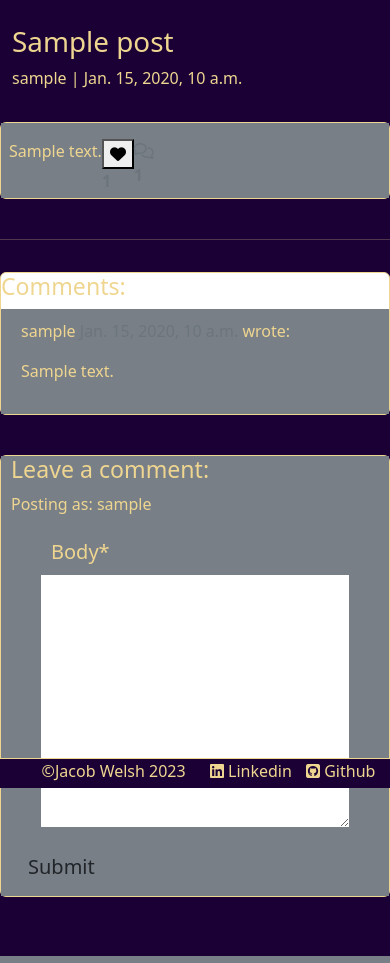
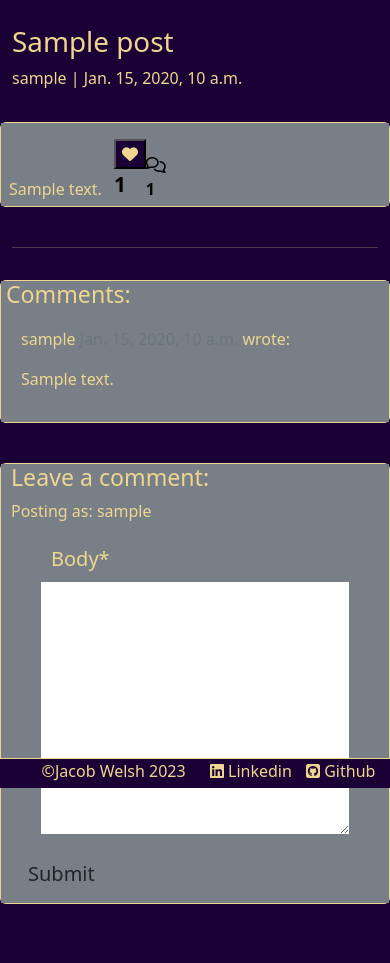
Before and after one commit to Welshy92/everyday-legends, a Django app: a page that uses templates/user-post.html in a window 390 px wide. Shown: the part 56-1019 px from the top of the page. Run offline with Django 3.2, Linux system fonts and the light colour scheme; a user stored in the database is signed in; tables that the repository leaves empty hold one stand-in row (values such as "Sample post"); some libraries are stand-ins or nearby versions.

Commit message:
Add styling to user posts

```diff
--- a/static/css/style.css
+++ b/static/css/style.css
@@ -70,17 +70,24 @@ footer {
 
 /* Bootstrap form overrides */
 
-.row > * {
-    padding-left: 0px;
-    padding-right: 0px
-}
-
 .pagination {
     margin: 0;
 }
 
 .card-body {
     background-color: rgb(120, 127, 135);
+}
+
+.h3-post {
+    background-color: rgb(120, 127, 135);
+    margin-bottom: 0px;
+    border-bottom: 8px solid rgb(120, 127, 135);
+    padding-left: 5px;
+}
+
+.no-pad {
+    padding-left: 0px;
+    padding-right: 0px;
 }
 
 .card {
@@ -212,6 +219,11 @@ footer {
     font-size: 125%;
 }
 
+textarea > #id_body {
+    border-right : 2.5% solid transparent;
+    border-left : 2.5% solid transparent;
+}
+
 .form-select[multiple] {
     border-top: 0px solid transparent;
     border-bottom: 0px solid transparent;
@@ -233,7 +245,7 @@ footer {
     border-right: 30px solid transparent;
 }
 
-.post-btn{
+.post-btn {
     color: #1A0035;
     background-color: #EFD690;
     position: relative;
@@ -242,18 +254,45 @@ footer {
     width: 30%
 }
 
-.post-btn2{
+.post-btn2 {
     left: 35%
 }
 
-.post-body{
+
+strong > .text-secondary {
+    font-size: 21px;
+}
+
+.text-secondary {
+    color: black !important;
+    position: relative;
+    bottom: 0;
+}
+
+.btn-like {
+    background-color: #1A0035;
+    color: #EFD690;
+}
+
+.post-body {
     padding-left: 10px;
+    align-items: flex-end;
 }
 
 @media screen and (min-width: 768px) {
     .form-control {
         border-left: 15vw solid transparent;
         border-right: 15vw solid transparent;
+    }
+
+    #id_body {
+        border-right : 2px solid transparent;
+        border-left : 2px solid transparent;
+    }
+
+    #div_id_body > .form-label {
+        padding-left: 5px;
+        padding-right: 5px;
     }
 
     .form-label {
--- a/templates/user-post.html
+++ b/templates/user-post.html
@@ -31,7 +31,7 @@
 
 <div class="container">
     <div class="row">
-        <div class="col card mb-4  mt-3 left  top">
+        <div class="col no-pad card mb-4  mt-3 left  top">
             <div class="card-body">
                 <p class="card-text "></p>
                 <div class="row post-body">
@@ -74,8 +74,8 @@
         </div>
     </div>
     <div class="row">
-        <div class="col-md-8 card mb-4  mt-3 ">
-            <h3>Comments:</h3>
+        <div class="col-md-8 no-pad card mb-4  mt-3 ">
+            <h3 class="h3-post">Comments:</h3>
             <div class="card-body">
                 {% for comment in comments %}
                 <div class="comments" style="padding: 10px;">
@@ -90,7 +90,7 @@
                 {% endfor %}
             </div>
         </div>
-        <div class="col-md-4 card mb-4  mt-3 ">
+        <div class="col-md-4 no-pad card mb-4  mt-3 ">
             <div class="card-body">
                 {% if commented %}
                 <div class="alert alert-success" role="alert">
```
